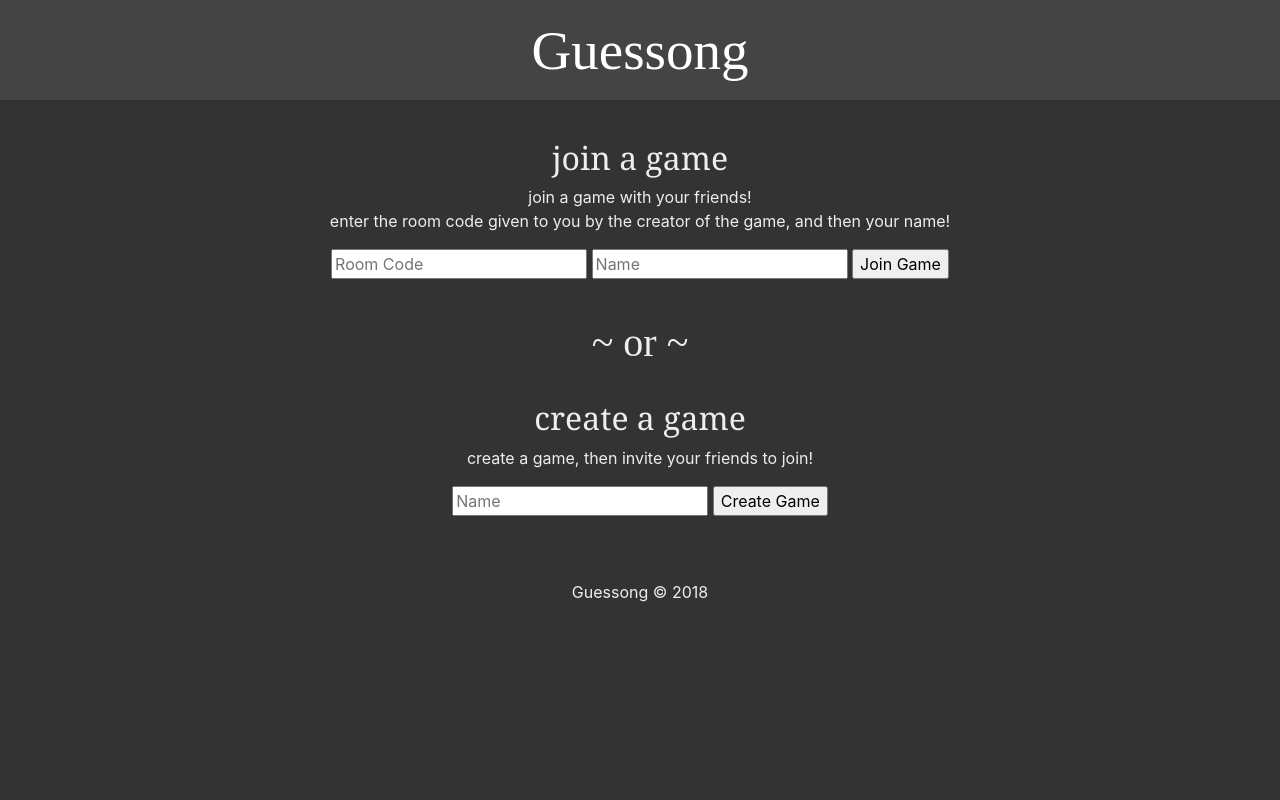
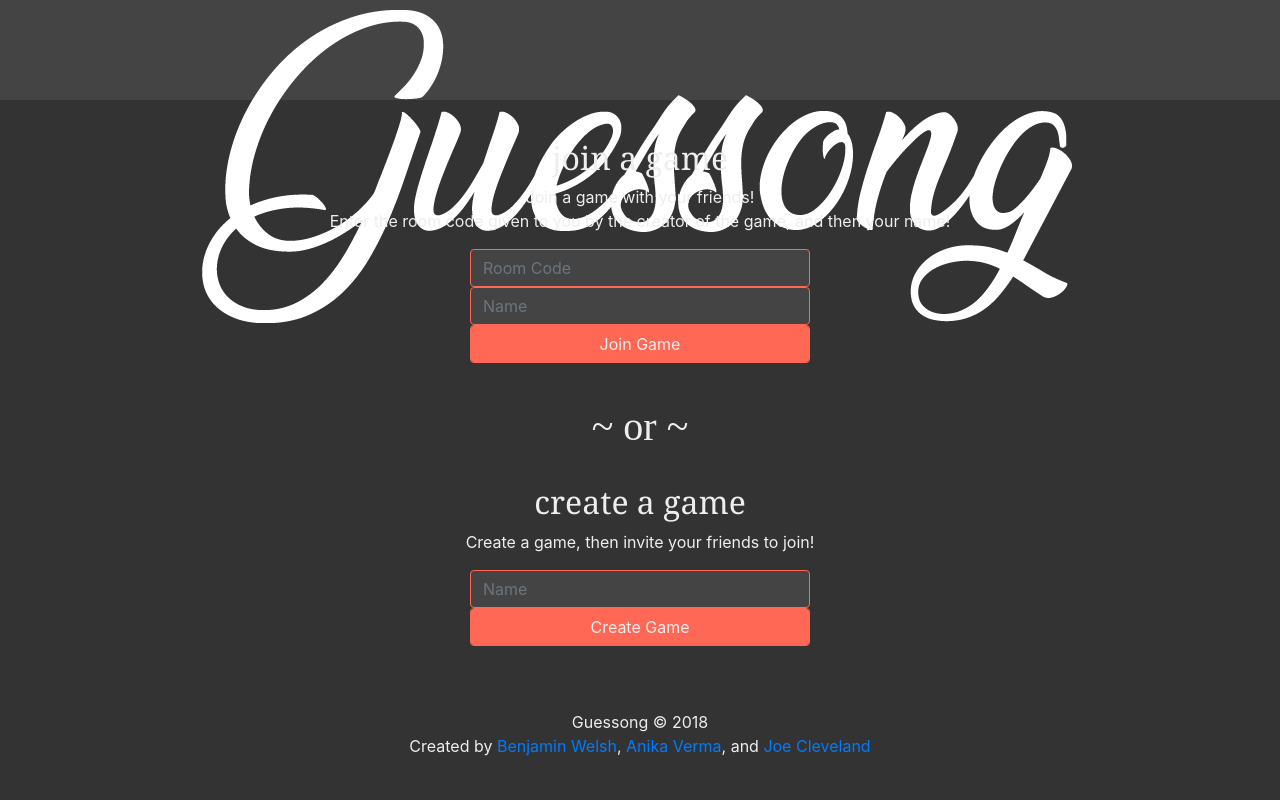
Before and after one commit to DubThink/Guessong, a Flask app: page / in a window 1280 px wide. Run offline with Flask 2, Linux system fonts and the light colour scheme; parts of the project's set-up code (start-up, migrations or seed data) failed here and were passed over; some libraries are stand-ins or nearby versions.

Commit message:
updated homepage with bootstrap

```diff
--- a/app/resource/egbert.css
+++ b/app/resource/egbert.css
@@ -18,6 +18,11 @@ body {
     background-color:#444;
     color: #EEE;
     border-color: #FF6854;
+}
+
+.col-centered{
+    float: none;
+    margin: 0 auto;
 }
 
 .btn-primary{
--- a/app/templates/base.html
+++ b/app/templates/base.html
@@ -80,7 +80,7 @@
 
 -->
 <nav>
-    <a href="/index" class="navbar_text"> Guessong </a>
+    <a href="/index" class="navbar_text"> <img class="img-fluid" src="/resource/guesssong_WHITE_text.png"/> </a>
 </nav>
 
     <!-- make responsive sidebars -->
@@ -109,7 +109,7 @@
     <footer>
         </br>
         </br>
-        <p class="footer_class"> Guessong © 2018 </p>
+        <p class="footer_class"> Guessong © 2018 <br> Created by <a href="http://www.benjaminwelsh.com">Benjamin Welsh<a>, <a href="http://shriverma.com">Anika Verma</a>, and <a href="http://joecleveland.me">Joe Cleveland</a> </p>
     </footer>
 
 
--- a/app/templates/index.html
+++ b/app/templates/index.html
@@ -15,12 +15,14 @@
 
      <div class="join_div">
         <h3> Join a Game </h3>
-        <p class="about"> join a game with your friends! </br>  enter the room code given to you by the creator of the game, and then your name! </p>
-        <form id="joining_game" method="POST" action='/join_game'>
-            <input type="text" name="room_code" id="room_code" placeholder="Room Code" required>
-            <input type="text" name="name" id="joinGame_name" placeholder="Name" required>
-            <input type="submit" value="Join Game" id="join">
+        <p class="about"> Join a game with your friends! </br>  Enter the room code given to you by the creator of the game, and then your name! </p>
+         <div class="col-md-4 col-centered">
+         <form  id="joining_game" method="POST" action='/join_game'>
+            <input class="form-control" type="text" name="room_code" id="room_code" placeholder="Room Code" required>
+            <input class="form-control" type="text" name="name" id="joinGame_name" placeholder="Name" required>
+            <input class="form-control btn-primary" type="submit" value="Join Game" id="join">
         </form>
+         </div>
         <p id="createValidation"> </p>
      </div>
     </br>
@@ -28,11 +30,13 @@
     </br>
     <div class = "create_div">
         <h3> Create a Game </h3>
-        <p class="about"> create a game, then invite your friends to join! </p>
-        <form id="creating_game" method="POST" action='/create_game'>
-            <input type="text" name="name" id="createGame_name" placeholder="Name" required>
-            <input type="submit" value="Create Game" id="create_lobby">
+        <p class="about"> Create a game, then invite your friends to join! </p>
+        <div class="col-md-4 col-centered">
+        <form  id="creating_game" method="POST" action='/create_game'>
+            <input class="form-control" type="text" name="name" id="createGame_name" placeholder="Name" required>
+            <input class="form-control btn-primary" type="submit" value="Create Game" id="create_lobby">
         </form>
+        </div>
         <p id="joinValidation"> </p>
     </p>
     </div>
```
